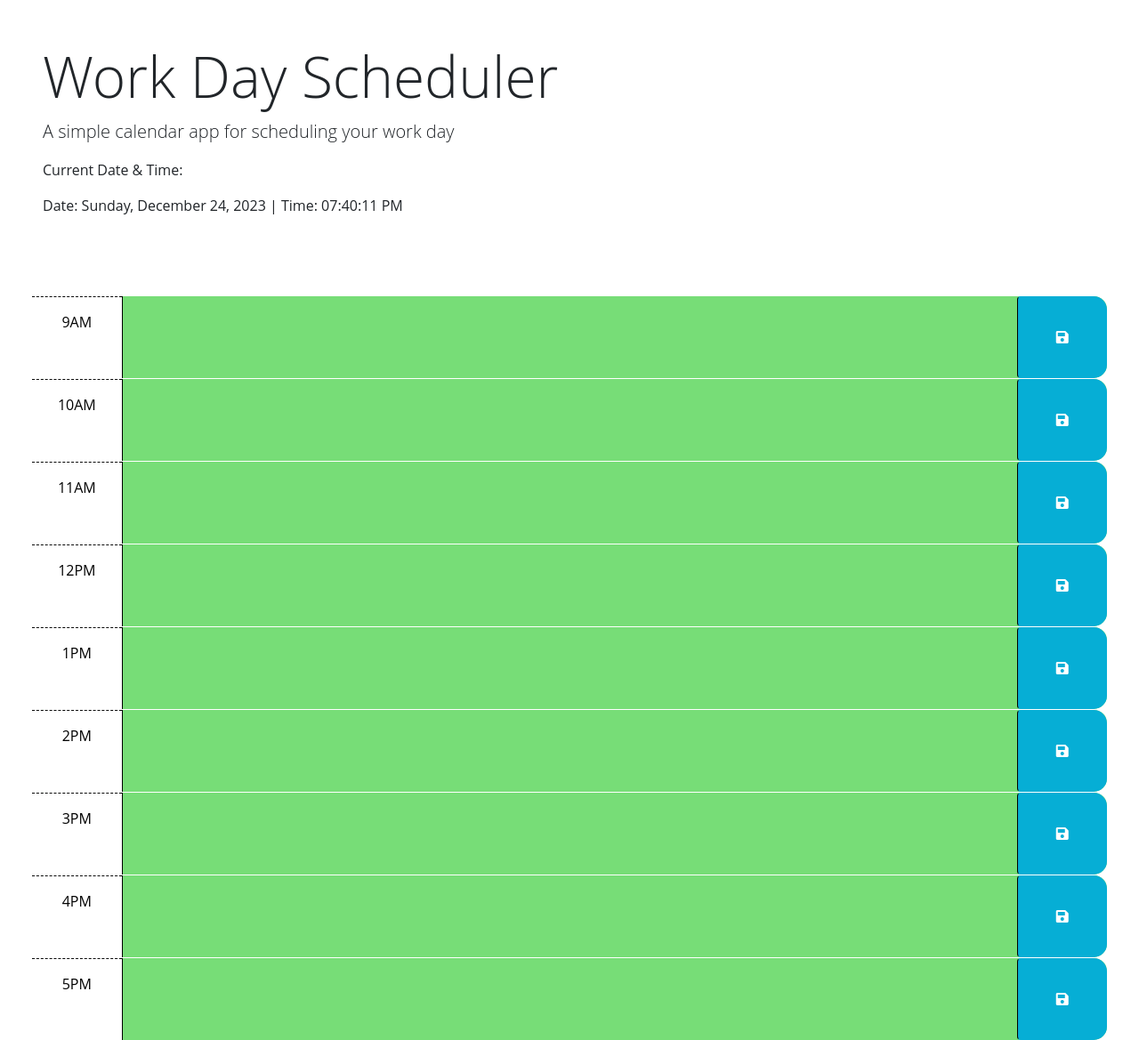
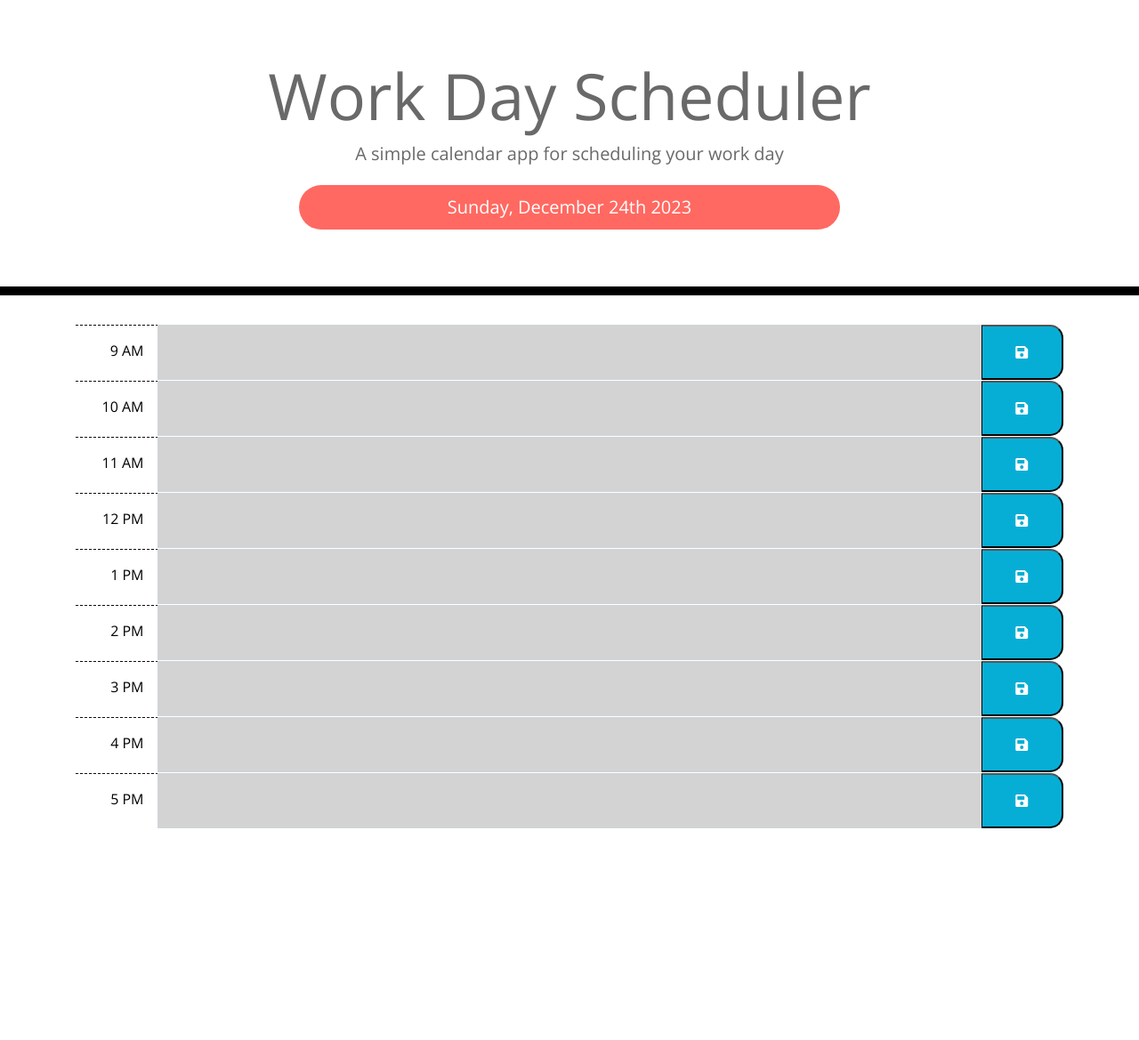
Before and after one commit to yoboyyash/Yash-Work-Day-Scheduler, a plain HTML site: page index.html in a window 1280 px wide. Shown: the whole page at 89% size. After the commit the page ends 931 px from the top, so only its background shows below. Drawn offline with nearby package versions, Linux system fonts and the light colour scheme.

Commit message:
First code commit (Not working)

```diff
--- a/index.html
+++ b/index.html
@@ -1,14 +1,12 @@
 <!DOCTYPE html>
-<html lang="en">
+<html lang="en-gb">
   <head>
     <meta charset="UTF-8" />
     <meta name="viewport" content="width=device-width, initial-scale=1.0" />
     <meta http-equiv="X-UA-Compatible" content="ie=edge" />
     <link
-      href="https://cdn.jsdelivr.net/npm/bootstrap@5.1.3/dist/css/bootstrap.min.css"
       rel="stylesheet"
-      integrity="sha384-1BmE4kWBq78iYhFldvKuhfTAU6auU8tT94WrHftjDbrCEXSU1oBoqyl2QvZ6jIW3"
-      crossorigin="anonymous"
+      href="https://stackpath.bootstrapcdn.com/bootstrap/4.3.1/css/bootstrap.min.css"
     />
     <link
       rel="stylesheet"
@@ -17,125 +15,31 @@
       crossorigin="anonymous"
     />
     <link
-      href="https://fonts.googleapis.com/css2?family=Fira+Sans:wght@400;700&display=swap"
+      href="https://fonts.googleapis.com/css?family=Open+Sans&display=swap"
       rel="stylesheet"
     />
-    <link rel="stylesheet" href="style.css" />
+    <link rel="stylesheet" href="style.css"/>
     <title>Work Day Scheduler</title>
   </head>
 
   <body>
-    <header class="p-5 mb-4">
+    <header class="jumbotron">
       <h1 class="display-3">Work Day Scheduler</h1>
       <p class="lead">A simple calendar app for scheduling your work day</p>
-      <p id="currentDay" class="lead"></p>
+      <p id="currentDay" class="lead time"></p>
+    </header>
+    <div class="container">
 
-      <p>Current Date & Time:</p>
-      <p>Date: <span id="date"></span> | Time: <span id="time"></span></p>
-
-    </header>
+      <!-- Timeblocks go here -->
 
 
 
 
-    <div class="container-fluid px-5">
-      <div class="row"></div>
-      <!-- Use class for "past", "present", and "future" to apply styles to the
-        time-block divs accordingly. The javascript will need to do this by
-        adding/removing these classes on each div by comparing the hour in the
-        id to the current hour. The html provided below is meant to be an example
-        demonstrating how the css provided can be leveraged to create the
-        desired layout and colors. The html below should be removed or updated
-        in the finished product. Remember to delete this comment once the
-        code is implemented.
-        -->
-
-      <!-- Example of a past time block. The "past" class adds a gray background color. -->
-      <div id="hour-9" class="row time-block past">
-        <div class="col-2 col-md-1 hour text-center py-3">9AM</div>
-        <textarea id="text-09" class="col-8 col-md-10 description" rows="3"> </textarea>
-        <button class="btn saveBtn col-2 col-md-1" aria-label="save">
-          <i class="fas fa-save" aria-hidden="true"></i>
-        </button>
-      </div>
-
-      <!-- Example of a present time block. The "present" class adds a red background color. -->
-
-      <div id="hour-10" class="row time-block present">
-        <div class="col-2 col-md-1 hour text-center py-3">10AM</div>
-        <textarea id="text-10" class="col-8 col-md-10 description" rows="3"> </textarea>
-        <button class="btn saveBtn col-2 col-md-1" aria-label="save">
-          <i class="fas fa-save" aria-hidden="true"></i>
-        </button>
-      </div>
-
-      <!-- Example of a future time block. The "future" class adds a green background color. -->
-      <div id="hour-11" class="row time-block future">
-        <div class="col-2 col-md-1 hour text-center py-3">11AM</div>
-        <textarea id="text-11" class="col-8 col-md-10 description" rows="3"> </textarea>
-        <button class="btn saveBtn col-2 col-md-1" aria-label="save">
-          <i class="fas fa-save" aria-hidden="true"></i>
-        </button>
-      </div>
-      <!-- Adding hour blocks till 5pm. -->
-      <div id="hour-12" class="row time-block future">
-        <div class="col-2 col-md-1 hour text-center py-3">12PM</div>
-        <textarea id="text-12" class="col-8 col-md-10 description" rows="3"> </textarea>
-        <button class="btn saveBtn col-2 col-md-1" aria-label="save">
-          <i class="fas fa-save" aria-hidden="true"></i>
-        </button>
-      </div>
-
-      <div id="hour-1" class="row time-block future">
-        <div class="col-2 col-md-1 hour text-center py-3">1PM</div>
-        <textarea id="text-1" class="col-8 col-md-10 description" rows="3"> </textarea>
-        <button class="btn saveBtn col-2 col-md-1" aria-label="save">
-          <i class="fas fa-save" aria-hidden="true"></i>
-        </button>
-      </div>
-
-
-      <div id="hour-2" class="row time-block future">
-        <div class="col-2 col-md-1 hour text-center py-3">2PM</div>
-        <textarea id="text-2" class="col-8 col-md-10 description" rows="3"> </textarea>
-        <button class="btn saveBtn col-2 col-md-1" aria-label="save">
-          <i class="fas fa-save" aria-hidden="true"></i>
-        </button>
-      </div>
-
-      <div id="hour-3" class="row time-block future">
-        <div class="col-2 col-md-1 hour text-center py-3">3PM</div>
-        <textarea id="text-3" class="col-8 col-md-10 description" rows="3"> </textarea>
-        <button class="btn saveBtn col-2 col-md-1" aria-label="save">
-          <i class="fas fa-save" aria-hidden="true"></i>
-        </button>
-      </div>
-
-      <div id="hour-4" class="row time-block future">
-        <div class="col-2 col-md-1 hour text-center py-3">4PM</div>
-        <textarea id="text-4" class="col-8 col-md-10 description" rows="3"> </textarea>
-        <button class="btn saveBtn col-2 col-md-1" aria-label="save">
-          <i class="fas fa-save" aria-hidden="true"></i>
-        </button>
-      </div>
-
-      <div id="hour-5" class="row time-block future">
-        <div class="col-2 col-md-1 hour text-center py-3">5PM</div>
-        <textarea id="text-5" class="col-8 col-md-10 description" rows="3"> </textarea>
-        <button class="btn saveBtn col-2 col-md-1" aria-label="save">
-          <i class="fas fa-save" aria-hidden="true"></i>
-        </button>
-      </div>
-
-
-      </div>
     </div>
 
     <script src="https://cdnjs.cloudflare.com/ajax/libs/jquery/3.2.1/jquery.min.js"></script>
-    <script src="https://cdn.jsdelivr.net/npm/dayjs@1.11.3/dayjs.min.js"
-    integrity="sha256-iu/zLUB+QgISXBLCW/mcDi/rnf4m4uEDO0wauy76x7U="
-    crossorigin="anonymous"></script>
-
+    <script src="https://cdnjs.cloudflare.com/ajax/libs/moment.js/2.24.0/moment.min.js"></script>
     <script src="script.js"></script>
   </body>
+
 </html>
--- a/script.js
+++ b/script.js
@@ -22,64 +22,93 @@
   // TODO: Add code to display the current date in the header of the page.
 
 
-  const localeSettings = {};
-  dayjs.locale(localeSettings);
-  // Wait until the DOM is fully loaded before executing the code inside the function.
-  $(function () {
-    // Get the current hour of the day using the dayjs library.
-    const currentHour = dayjs().format('H');
-  // The function below changes the color of each time block based on whether it's in the "past, present, or future" relative to the current hour.
-    function hourlyColor() {
-      $('.time-block').each(function() {
-        const blockHour = parseInt(this.id);
-        $(this).toggleClass('past', blockHour < currentHour);
-        $(this).toggleClass('present', blockHour === currentHour);
-        $(this).toggleClass('future', blockHour > currentHour);
-      });
-    }
-  // The  function below will save the user's input in a textarea to localStorage - only when the corresponding save button has been clicked.
-    function textEntry() {
-      $('.saveBtn').on('click', function() {
-        const key = $(this).parent().attr('id');
-        const value = $(this).siblings('.description').val();
-        localStorage.setItem(key, value);
-      });
-    }
-   // The function below will refresh the color of each time block based on whether it's in the past(grey), present(red), or future(green) relative to the current time.
-    function refreshColor() {
-      $('.time-block').each(function() {
-        const blockHour = parseInt(this.id);
-        if (blockHour == currentHour) {
-          $(this).removeClass('past future').addClass('present');
-        } else if (blockHour < currentHour) {
-          $(this).removeClass('future present').addClass('past');
-        } else {
-          $(this).removeClass('past present').addClass('future');
-        }
-      });
-    }
-    // This will get the user input from the localStorage and set textarea values for each time block.
-    $('.time-block').each(function() {
-      const key = $(this).attr('id');
-      const value = localStorage.getItem(key);
-      $(this).children('.description').val(value);
-    });
+var today = moment().format("dddd, MMMM Do YYYY ");
 
-    // Please note: this is my favourtie part of the module - I absolutly love the display of current date and time especially
-    // since the the time referesed every second - you can find this among the header of the page!
-    function updateTime() {
-      const dateElement = $('#date');
-      const timeElement = $('#time');
-      const currentDate = dayjs().format('dddd, MMMM D, YYYY');
-      const currentTime = dayjs().format('hh:mm:ss A');
-      dateElement.text(currentDate);
-      timeElement.text(currentTime);
-    }
-    // Call the three main functions to set up the page.
-    hourlyColor();
-    textEntry();
-    refreshColor();
-    // This will update the time once per second for the current time once per second using setInterval()
-    // giving my beautiful diplay header a live time hours, minues and seconds coutner
-    setInterval(updateTime, 1000);
-  });
+var now = moment().format("H A");
+
+// current day
+
+$("#currentDay").text(today);
+
+
+/* planWorkday entries for each hour of the workday */
+var planWorkday = [
+    { time: "9 AM",
+        event: "" },
+    { time: "10 AM",
+        event: "" },
+    { time: "11 AM",
+        event: "" },
+    { time: "12 PM",
+        event: "" },
+    { time: "1 PM",
+        event: "" },
+    { time: "2 PM",
+        event: "" },
+    { time: "3 PM",
+        event: "" },
+    { time: "4 PM",
+        event: "" },
+    { time: "5 PM",
+        event: "" },
+  ];
+
+/* Local Storage check */
+var workEvents = JSON.parse(localStorage.getItem("workDay"));
+if (workEvents) {
+  planWorkday = workEvents;
+}
+
+/* Current Day */
+$("#currentDay").text(today);
+
+/* Create rows */
+planWorkday.forEach(function(timeBlock, index) {
+	var timeLabel = timeBlock.time;
+	var blockColor = colorRow(timeLabel);
+	var row =
+		'<div class="time-block" id="' +
+		index +
+		'"><div class="row no-gutters input-group"><div class="col-sm col-lg-1 input-group-prepend hour justify-content-sm-end pr-3 pt-3">' +
+		timeLabel +
+		'</div><textarea class="form-control ' +
+		blockColor +
+		'">' +
+		timeBlock.event +
+		'</textarea><div class="col-sm col-lg-1 input-group-append"><button class="saveBtn btn-block" type="submit"><i class="fas fa-save"></i></button></div></div></div>';
+
+	/* Adding rows to container div */
+	$(".container").append(row);
+});
+
+/* Color rows based on current time */
+function colorRow(time) {
+	var planNow = moment(now, "H A");
+	var planEntry = moment(time, "H A");
+	if (planNow.isBefore(planEntry) === true) {
+		return "future";
+	} else if (planNow.isAfter(planEntry) === true) {
+		return "past";
+	} else {
+		return "present";
+	}
+}
+
+/* Save Events */
+$(".saveBtn").on("click", function() {
+	var blockID = parseInt(
+		$(this)
+			.closest(".time-block")
+			.attr("id")
+	);
+	var userEntry = $.trim(
+		$(this)
+			.parent()
+			.siblings("textarea")
+			.val()
+	);
+	planWorkday[blockID].event = userEntry;
+
+	/* Set local storage */
+	localStorage.setItem("workDay", JSON.stringify(planWorkday));
+});
--- a/style.css
+++ b/style.css
@@ -10,6 +10,14 @@ textarea {
   color: #000000;
   border-left: 1px solid black;
   padding: 10px;
+}
+
+.jumbotron {
+  text-align: center;
+  background-color: transparent;
+  color: rgb(105, 105, 105);
+  border-radius: 0;
+  border-bottom: 10px solid black;
 }
 
 .description {
@@ -57,3 +65,23 @@ textarea {
   font-size: 20px;
   transition: all 0.3s ease-in-out;
 }
+
+
+
+
+
+
+
+
+
+
+.time {
+  background-color:  #ff6961;
+  border-radius: 30px;
+  margin: 0 auto;
+  width: 50%;
+  padding: 10px ;
+  color: white;
+  font-size: 20px;
+  margin-top: 20px;
+}
```
Also changed, not shown: 1 other file.
